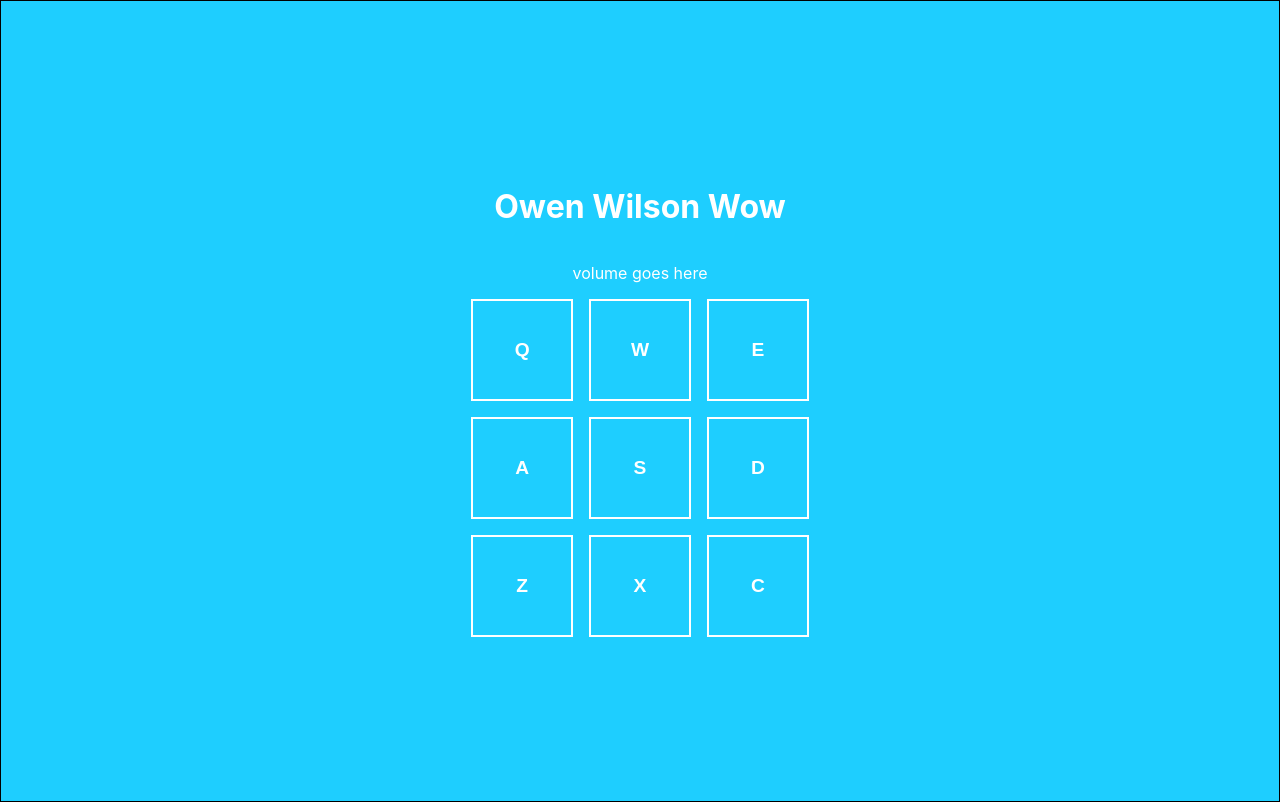
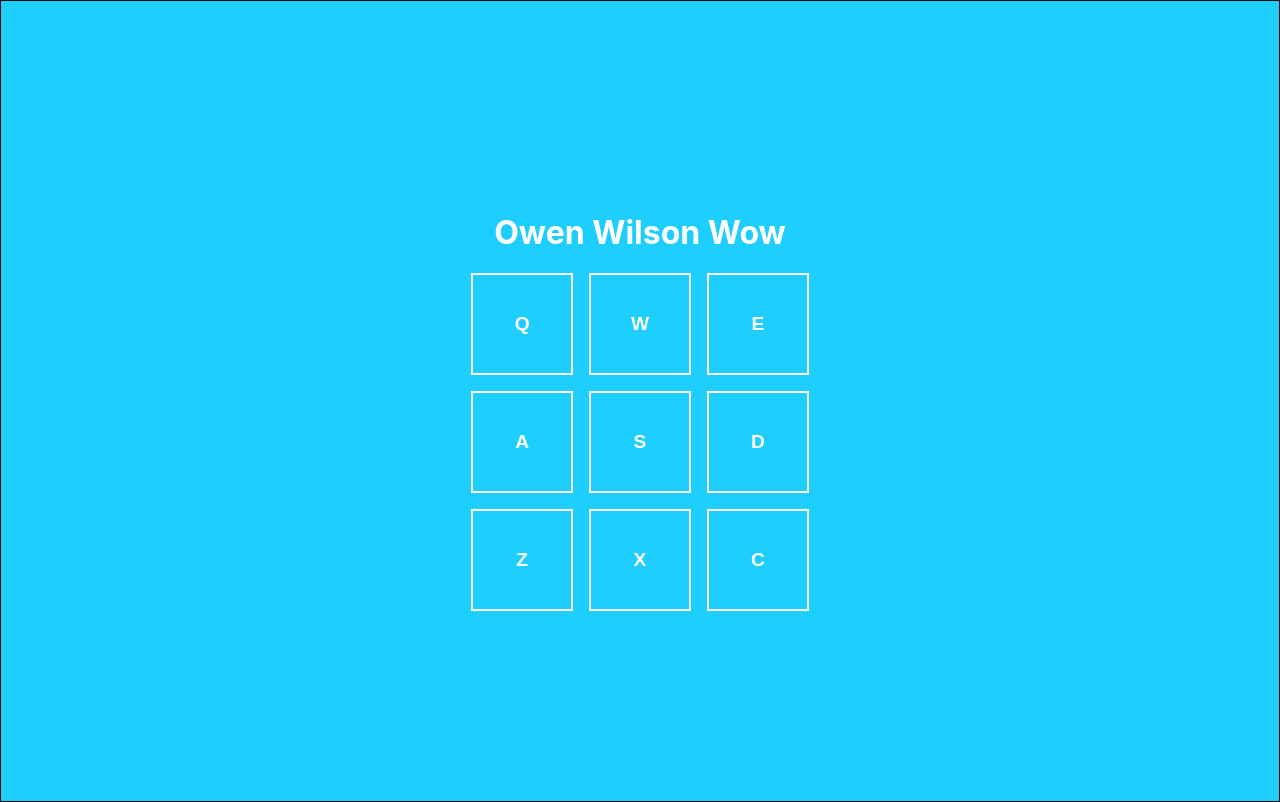
Before and after one commit to Nathanael-Whitrow/owen-wilson-wow, a React (Create React App) app: page / in a window 1280 px wide. Built offline with nearby package versions, Linux system fonts and the light colour scheme.

Commit message:
Remove placeholder text

```diff
--- a/src/App.js
+++ b/src/App.js
@@ -47,7 +47,6 @@ class App extends React.Component {
       <div className="App">
         <h1>Owen Wilson Wow</h1>
         <div className="centerBox">
-          <p>volume goes here</p>
           <div className="buttonHolder">
             <MyButton audioSource={wow1} actionKey={'Q'} />
             <MyButton audioSource={wow2} actionKey={'W'} />
```
